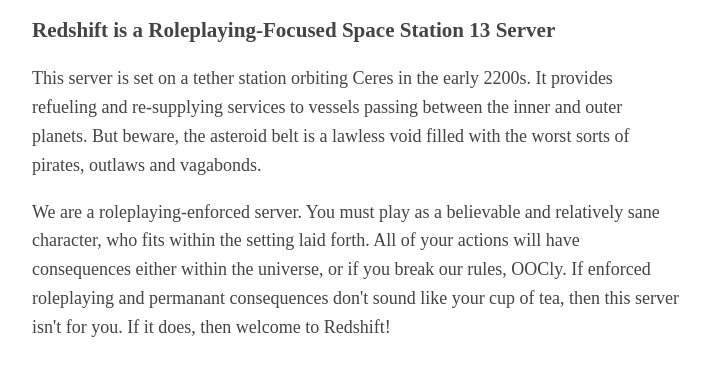
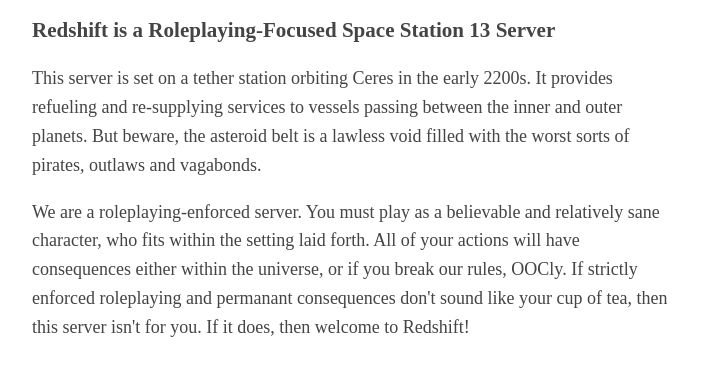
Before and after one commit to Redshift-SS13/Redshift-SS13.github.io, a plain HTML site: page index.html in a window 1280 px wide. Shown: the part 139-514 px from the top of the page, without its empty margins (283-993 px from the left). Drawn offline with Linux system fonts and the light colour scheme.

Commit message:
Update index.html

```diff
--- a/index.html
+++ b/index.html
@@ -16,4 +16,4 @@
   </header>
   <h3>Redshift is a Roleplaying-Focused Space Station 13 Server</h3>
   <p>This server is set on a tether station orbiting Ceres in the early 2200s. It provides refueling and re-supplying services to vessels passing between the inner and outer planets. But beware, the asteroid belt is a lawless void filled with the worst sorts of pirates, outlaws and vagabonds.</p>
-  <p>We are a roleplaying-enforced server. You must play as a believable and relatively sane character, who fits within the setting laid forth. All of your actions will have consequences either within the universe, or if you break our rules, OOCly. If enforced roleplaying and permanant consequences don't sound like your cup of tea, then this server isn't for you. If it does, then welcome to Redshift!</p>
+  <p>We are a roleplaying-enforced server. You must play as a believable and relatively sane character, who fits within the setting laid forth. All of your actions will have consequences either within the universe, or if you break our rules, OOCly. If strictly enforced roleplaying and permanant consequences don't sound like your cup of tea, then this server isn't for you. If it does, then welcome to Redshift!</p>
```
